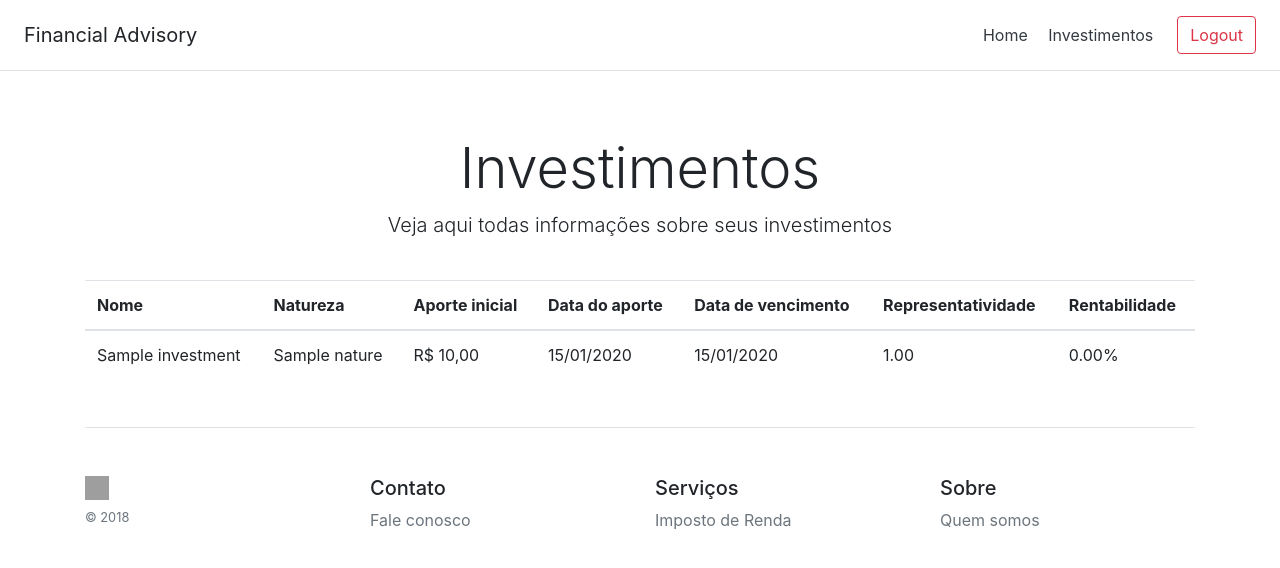
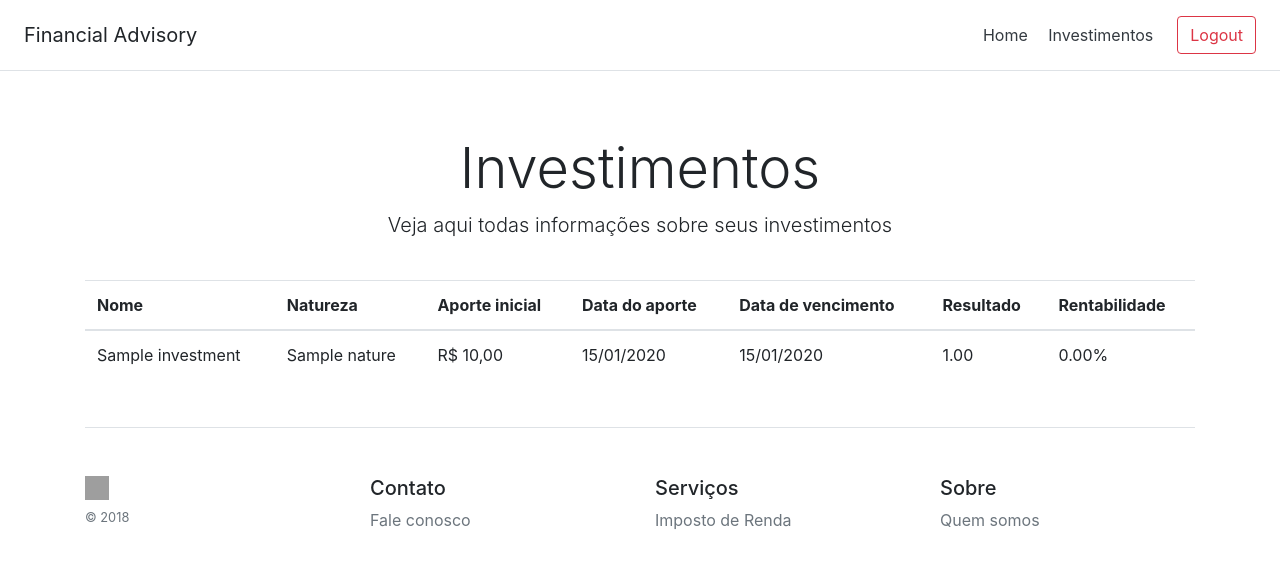
Before and after one commit to Guilehm/financial-advisory, a Django app: page /investments/ in a window 1280 px wide. Shown: the top 568 px of the page. Run offline with Django 3.2, Linux system fonts and the light colour scheme; a user stored in the database is signed in; tables that the repository leaves empty hold one stand-in row (values such as "Sample post"); some libraries are stand-ins or nearby versions; grey boxes are pictures that could not be loaded.

Commit message:
Representativeness

```diff
--- a/core/templates/core/investments.html
+++ b/core/templates/core/investments.html
@@ -15,7 +15,7 @@
                         <th scope="col">Aporte inicial</th>
                         <th scope="col">Data do aporte</th>
                         <th scope="col">Data de vencimento</th>
-                        <th scope="col">Representatividade</th>
+                        <th scope="col">Resultado</th>
                         <th scope="col">Rentabilidade</th>
                     </tr>
                 </thead>
```
